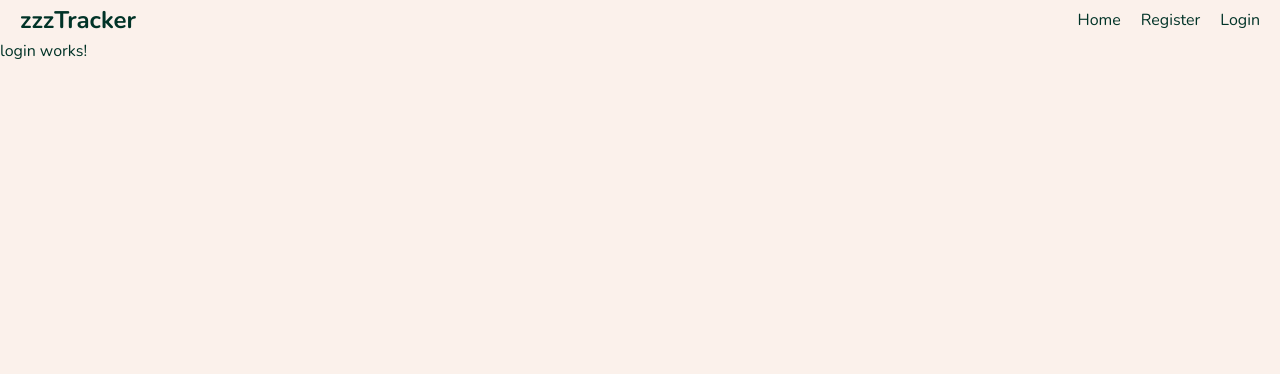
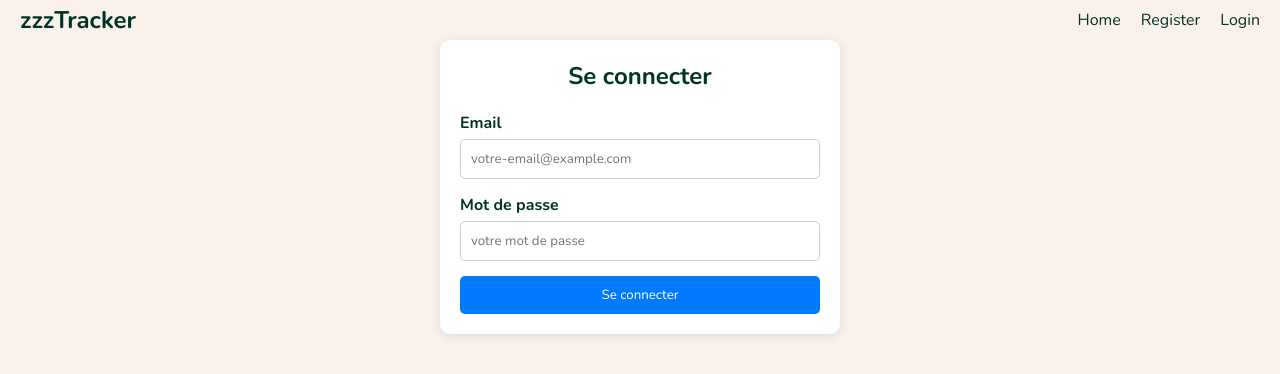
Before and after one commit to DomiCodeur/zzzTracker, an Angular app: page /login in a window 1280 px wide. Shown: the top 374 px of the page. Built offline with nearby package versions, Linux system fonts and the light colour scheme.

Commit message:
Added login component

```diff
--- a/src/app/components/login/login.component.css
+++ b/src/app/components/login/login.component.css
@@ -0,0 +1,64 @@
+/* styles.css */
+
+body {
+  display: flex;
+  justify-content: center;
+  align-items: center;
+  height: 100vh;
+}
+.register-container {
+  max-width: 400px;
+  margin: 0 auto;
+  padding: 20px;
+  background-color: #fff;
+  border-radius: 10px;
+  box-shadow: 0 2px 10px rgba(0, 0, 0, 0.1);
+}
+
+.title {
+  text-align: center;
+  font-size: 24px;
+  margin-bottom: 20px;
+}
+
+.form-container {
+  display: flex;
+  flex-direction: column;
+}
+
+.input-group {
+  margin-bottom: 15px;
+}
+
+.input-group label {
+  display: block;
+  margin-bottom: 5px;
+  font-weight: bold;
+}
+
+.input-group .input {
+  width: 100%;
+  padding: 10px;
+  border-radius: 5px;
+  border: 1px solid #ccc;
+}
+
+.error-message {
+  color: red;
+  text-align: center;
+  margin-bottom: 15px;
+}
+
+.btn {
+  width: 100%;
+  padding: 10px;
+  border: none;
+  border-radius: 5px;
+  background-color: #007bff;
+  color: #fff;
+  cursor: pointer;
+}
+
+.btn:hover {
+  background-color: #0056b3;
+}
--- a/src/app/components/login/login.component.html
+++ b/src/app/components/login/login.component.html
@@ -1 +1,27 @@
-<p>login works!</p>
+<div class="register-container">
+  <h2 class="title">Se connecter</h2>
+  <form [formGroup]="loginForm" class="form-container">
+    <div class="input-group">
+      <label for="email">Email</label>
+      <input
+        formControlName="email"
+        id="email"
+        type="email"
+        placeholder="votre-email@example.com"
+        class="input"
+      />
+    </div>
+    <div class="input-group">
+      <label for="password">Mot de passe</label>
+      <input
+        formControlName="password"
+        id="password"
+        type="password"
+        placeholder="votre mot de passe"
+        class="input"
+      />
+    </div>
+    <p *ngIf="errorMessage" class="error-message">{{ errorMessage }}</p>
+    <button type="button" class="btn" (click)="login()">Se connecter</button>
+  </form>
+</div>
--- a/src/app/components/login/login.component.ts
+++ b/src/app/components/login/login.component.ts
@@ -1,10 +1,40 @@
 import { Component } from '@angular/core';
+import { FormBuilder, FormGroup, Validators } from '@angular/forms';
+import { AuthenticationService } from '../../services/authentication/authentication.service';
+import { Router } from '@angular/router';
 
 @Component({
   selector: 'app-login',
   templateUrl: './login.component.html',
-  styleUrls: ['./login.component.css']
+  styleUrls: ['./login.component.css'],
 })
 export class LoginComponent {
+  loginForm: FormGroup;
+  errorMessage: string = '';
 
+  constructor(
+    private fb: FormBuilder,
+    private authService: AuthenticationService,
+    private router: Router
+  ) {
+    this.loginForm = this.fb.group({
+      email: ['', [Validators.required, Validators.email]],
+      password: ['', [Validators.required, Validators.minLength(6)]],
+    });
+  }
+
+  login() {
+    if (this.loginForm.valid) {
+      const { email, password } = this.loginForm.value;
+      this.authService.login(email, password).subscribe({
+        next: (response) => {
+          this.router.navigate(['/']);
+        },
+        error: (error) => {
+          this.errorMessage = error.message;
+          console.error('Login error:', error);
+        },
+      });
+    }
+  }
 }
--- a/src/app/services/authentication/authentication.service.ts
+++ b/src/app/services/authentication/authentication.service.ts
@@ -25,9 +25,12 @@ export class AuthenticationService {
   }
 
   login(email: string, password: string): Observable<AuthResponseData> {
-    return this.http.post<AuthResponseData>(`${this.apiBaseUrl}/users/login`, {
-      email,
-      password,
-    });
+    return this.http.post<AuthResponseData>(
+      `${this.apiBaseUrl}/api/v1/auth/authenticate`,
+      {
+        email,
+        password,
+      }
+    );
   }
 }
```
